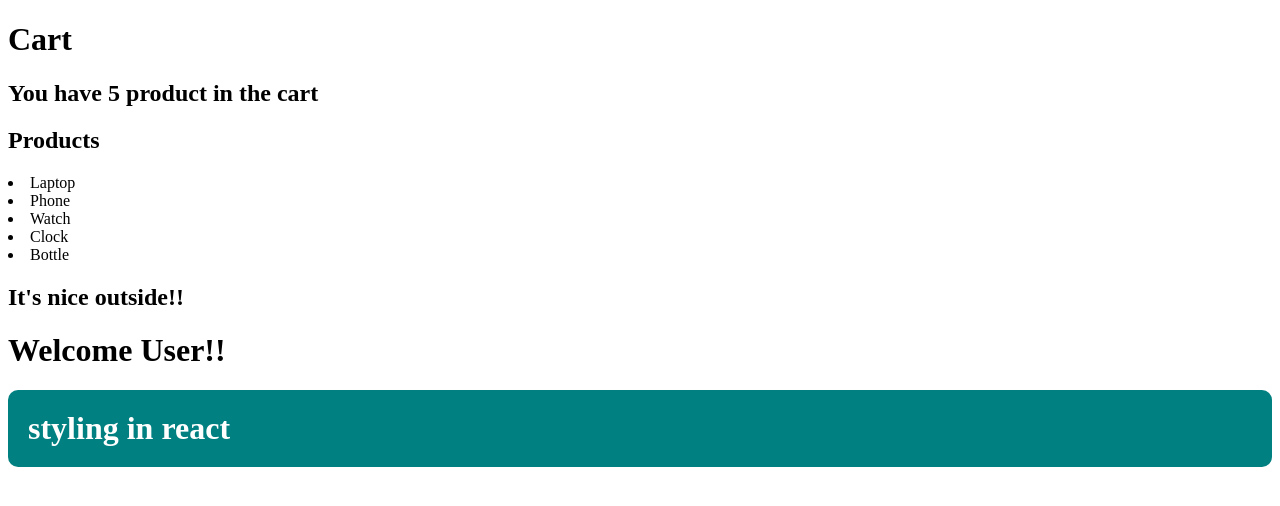
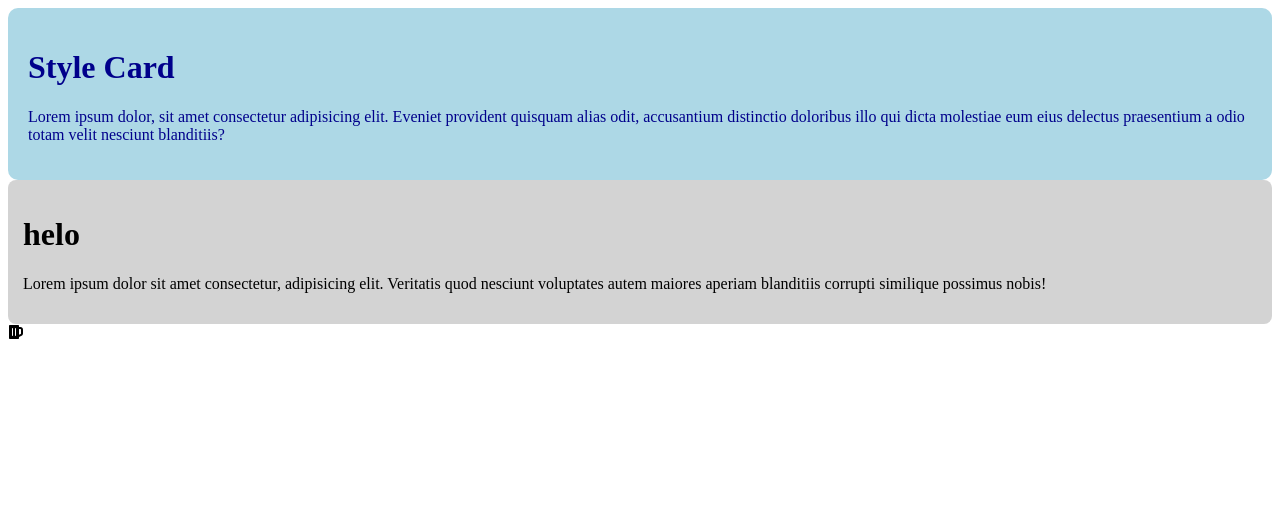
Before and after one commit to GopalYad/MERN-Stack-Learnings, a React (Vite) app in the folder REACT/basics/: page / in a window 1280 px wide. Shown: the top 506 px of the page. Built offline with nearby package versions, Linux system fonts and the light colour scheme.

Commit message:
styling in react

```diff
--- a/REACT/basics/package.json
+++ b/REACT/basics/package.json
@@ -11,7 +11,8 @@
   },
   "dependencies": {
     "react": "^18.3.1",
-    "react-dom": "^18.3.1"
+    "react-dom": "^18.3.1",
+    "react-icons": "^5.4.0"
   },
   "devDependencies": {
     "@eslint/js": "^9.15.0",
--- /dev/null
+++ b/REACT/basics/src/05-styling-in-react/IconComponent.jsx
@@ -0,0 +1,11 @@
+import React from 'react'
+import {FaBeer} from 'react-icons/fa'
+const IconComponent = () => {
+  return (
+    <div>
+      <FaBeer/>
+    </div>
+  )
+}
+
+export default IconComponent
--- /dev/null
+++ b/REACT/basics/src/05-styling-in-react/ProfileCard.jsx
@@ -0,0 +1,19 @@
+import React from 'react'
+
+const ProfileCard = () => {
+   const styles ={
+    backgroundColor:'lightgray',
+    padding:'15px',
+    borderRadius:'8px',
+    color:'black'
+   }
+  return (
+    <div  style={styles}>
+      <h1>helo</h1>
+      <p>Lorem ipsum dolor sit amet consectetur, adipisicing elit.
+         Veritatis quod nesciunt voluptates autem maiores aperiam blanditiis corrupti similique possimus nobis!</p>
+    </div>
+  )
+}
+
+export default ProfileCard
--- /dev/null
+++ b/REACT/basics/src/05-styling-in-react/StyleApp.jsx
@@ -0,0 +1,18 @@
+import React from 'react'
+import StyleCard from './StyleCard'
+import IconComponent from './IconComponent'
+import ProfileCard from './ProfileCard'
+
+const StyleApp = () => {
+  return (
+    <>
+
+
+      <StyleCard/>
+     <ProfileCard/>
+      <IconComponent/>
+    </>
+  )
+}
+
+export default StyleApp
--- /dev/null
+++ b/REACT/basics/src/05-styling-in-react/StyleCard.jsx
@@ -0,0 +1,16 @@
+import React from 'react'
+
+const StyleCard = () => {
+  return (
+    <div style ={{backgroundColor:'lightblue',padding:'20px',borderRadius:'10px',color:'darkblue'}}>
+      <h1>Style Card</h1>
+      <p>Lorem ipsum dolor, sit amet consectetur adipisicing elit.
+        Eveniet provident quisquam alias odit, accusantium distinctio
+         doloribus illo qui dicta molestiae eum eius
+        delectus praesentium a odio totam velit nesciunt blanditiis?
+        </p>
+    </div>
+  )
+}
+
+export default StyleCard
--- a/REACT/basics/src/main.jsx
+++ b/REACT/basics/src/main.jsx
@@ -4,10 +4,14 @@ import App from './App'
 import PropsReview from './03-Props/PropsReview'
 
 import AppConditional from './04-Conditional-Rendering/AppConditional'
+import StyleApp from './05-styling-in-react/StyleApp'
+import ProfileCard from './05-styling-in-react/ProfileCard'
 createRoot(document.getElementById('root')).render(
   <StrictMode>
    {/* <App/> */}
-   <AppConditional/>
+   {/* <AppConditional/> */}
    {/* <PropsReview/> */}
+   <StyleApp/>
+
   </StrictMode>,
 )
```
Also changed, not shown: 1 other file (tests, documents, lock files or other folders).
